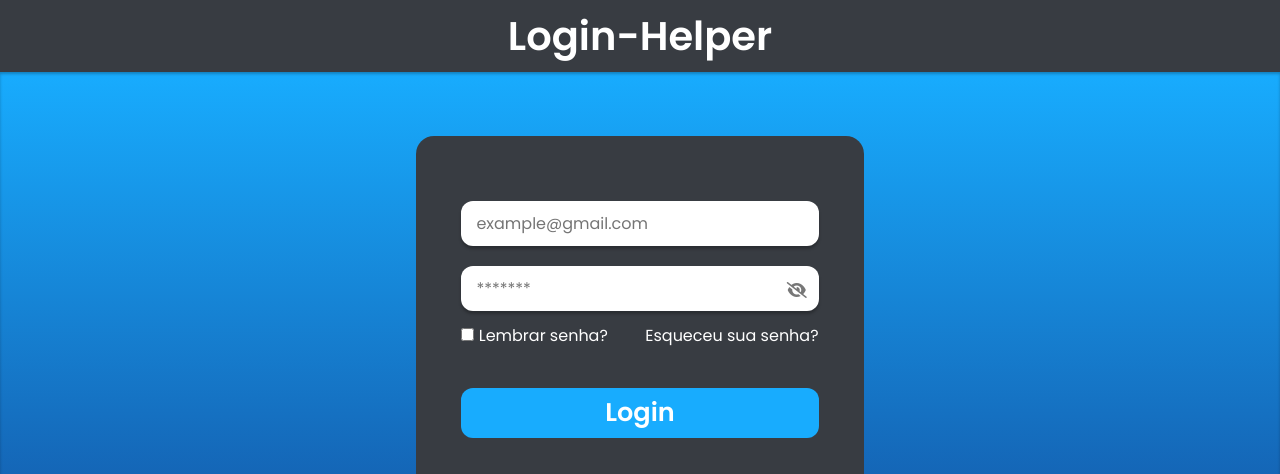
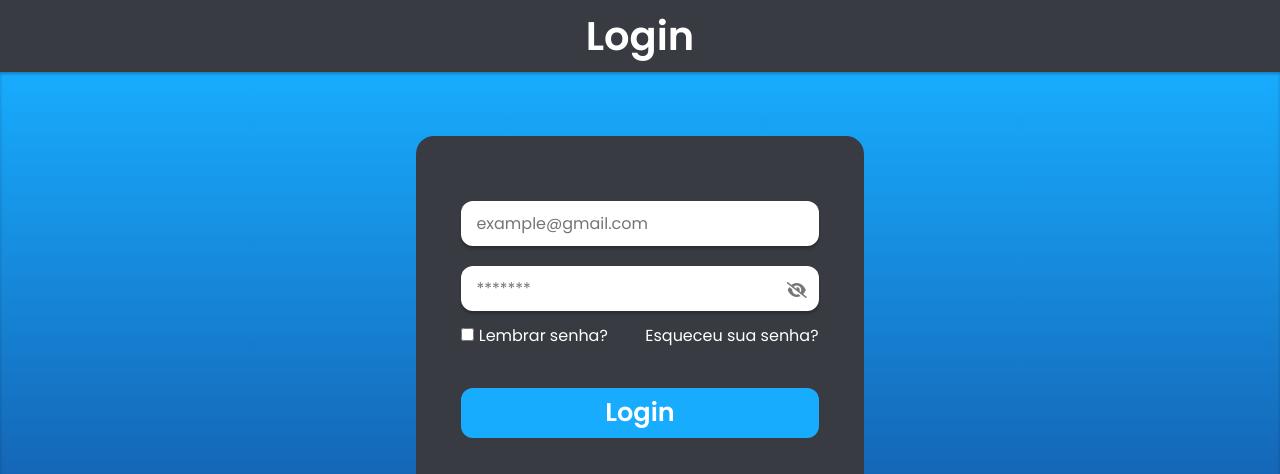
Before and after one commit to felipe-Santana1/Tela_Login_Exemplo, a plain HTML site: page index.html in a window 1280 px wide. Shown: the top 474 px of the page. Drawn offline with Linux system fonts and the light colour scheme.

Commit message:
Alteração Header

```diff
--- a/index.html
+++ b/index.html
@@ -14,7 +14,7 @@
 </head>
 <body>
     <header>
-        <h1>Login-Helper </h1> <link rel="preconnect" href="https://fonts.gstatic.com">
+        <h1>Login</h1> <link rel="preconnect" href="https://fonts.gstatic.com">
     </header>
     <main>
   <form>
```
